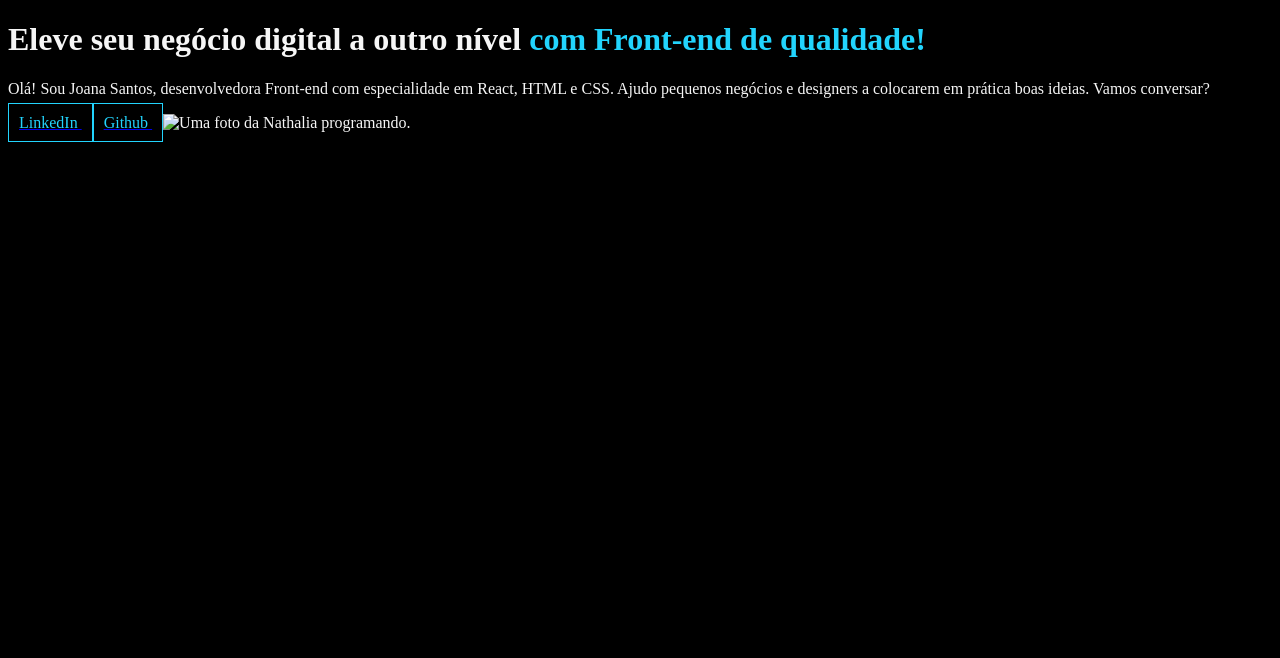
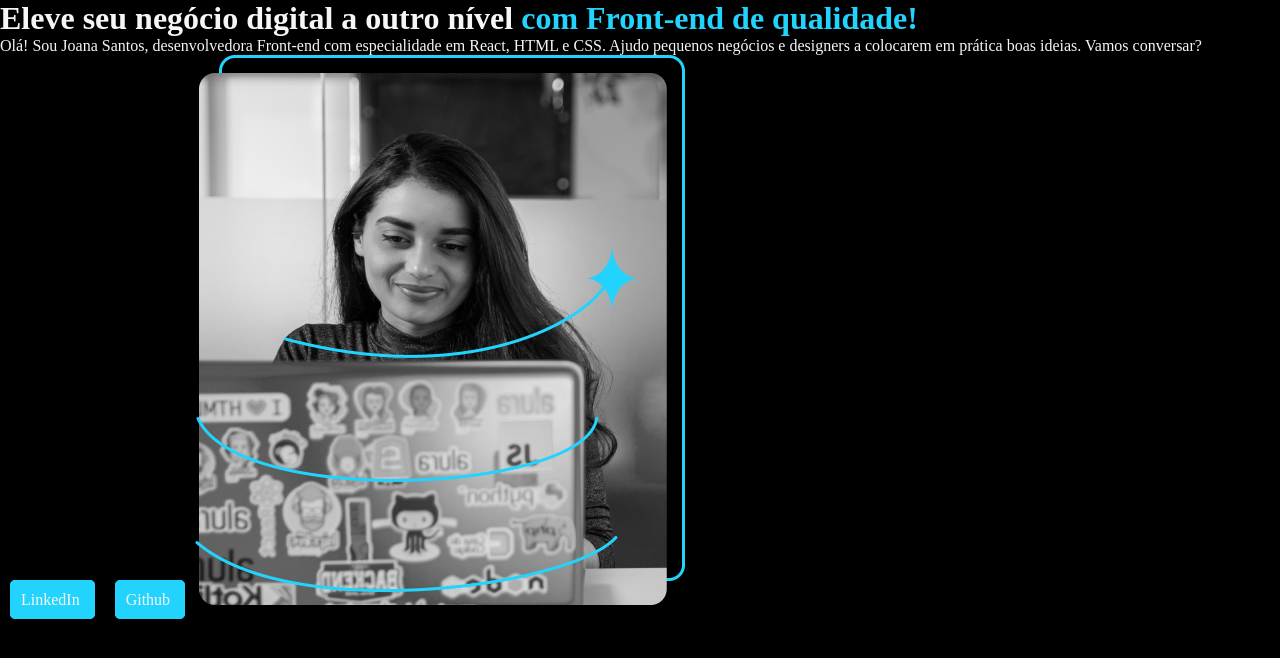
Before and after one commit to NathaliaVargas/Portfolio, a plain HTML site: page index.html in a window 1280 px wide. Drawn offline with Linux system fonts and the light colour scheme.

Commit message:
Atualizando o estilo da página

```diff
--- a/index.html
+++ b/index.html
@@ -5,15 +5,14 @@
     <meta http-equiv="X-UA-Compatible" content="IE=edge">
     <meta name="viewport" content="width=device-width, initial-scale=1.0">
     <title>Portfolio - NathaliaVargas</title>
-
+    <!-- <link rel="stylesheet" href="reset.css"> -->
     <link rel="stylesheet" href="style.css">
 </head>
 <body>
 
     <header></header>
     <main>
-        <h1> Eleve seu negócio digital a outro nível
-            <strong>com Front-end de qualidade!</strong></h1>
+        <h1> Eleve seu negócio digital a outro nível <strong class="titulo-destaque">com Front-end de qualidade!</strong></h1>
 
         <p>
             Olá! Sou Joana Santos, desenvolvedora Front-end com especialidade em React,
@@ -22,7 +21,7 @@
         </p>
         <a href="https://www.linkedin.com/in/nathalia-vargas-38aa6993/"> <span>LinkedIn </span></a>
         <a href="https://github.com/NathaliaVargas"><span> Github </span></a>
-        <img src="Imagem.png" alt="Uma foto da Nathalia programando.">
+        <img src="imagem/Imagem.png" alt="Uma foto da Nathalia programando.">
     </main>
     <footer></footer>
 
--- /dev/null
+++ b/reset.css
@@ -0,0 +1,90 @@
+* {
+	box-sizing: border-box;
+}
+
+html, body, div, span, applet, object, iframe,
+h1, h2, h3, h4, h5, h6, p, blockquote, pre,
+a, abbr, acronym, address, big, cite, code,
+del, dfn, em, img, ins, kbd, q, s, samp,
+small, strike, strong, sub, sup, tt, var,
+b, u, i, center,
+dl, dt, dd, ol, ul, li,
+fieldset, form, label, legend,
+table, caption, tbody, tfoot, thead, tr, th, td,
+article, aside, canvas, details, embed,
+figure, figcaption, footer, header, hgroup,
+menu, nav, output, ruby, section, summary,
+time, mark, audio, video {
+	margin: 0;
+	padding: 0;
+	border: 0;
+	font-size: 100%;
+	font: inherit;
+	vertical-align: baseline;
+}
+
+article, aside, details, figcaption, figure,
+footer, header, hgroup, menu, nav, section {
+	display: block;
+}
+body {
+	line-height: 1;
+}
+ol, ul {
+	list-style: none;
+}
+blockquote, q {
+	quotes: none;
+}
+blockquote:before, blockquote:after,
+q:before, q:after {
+	content: '';
+	content: none;
+}
+table {
+	border-collapse: collapse;
+	border-spacing: 0;
+}
+
+a {
+	color: inherit;
+	text-decoration: none;
+}
+
+img {
+	width: inherit;
+}
+
+button {
+	font-family: inherit;
+	font-size: inherit;
+	color: inherit;
+	font-weight: inherit;
+	padding: 0;
+	border: none;
+	background-color: unset;
+}
+
+input {
+	border: none;
+	color: inherit;
+	font-size: inherit;
+	font-weight: inherit;
+	font-family: inherit;
+}
+
+textarea {
+	border: none;
+	color: inherit;
+	font-size: inherit;
+	font-weight: inherit;
+	font-family: inherit;
+}
+
+select {
+	border: none;
+	color: inherit;
+	font-size: inherit;
+	font-weight: inherit;
+	font-family: inherit;
+}
--- a/style.css
+++ b/style.css
@@ -1,14 +1,39 @@
+/*Limpa Formatacao*/
+* {
+    margin: 0;
+    padding: 0;
+}
+
+/*Inicio da estilização*/
+
 body {
+    height: 100vh;
+    box-sizing: border-box;
     background-color: black;
     color: #F6F6F6;
+
 }
 
-strong{
+.titulo-destaque{
     color: #22D4FD;
 }
 
 span{
-    color: #22D4FD;
+    color: #F6F6F6;
     border: 1px solid #22D4FD;
+    margin: 10px;
     padding: 10px;
+    background-color: #22D4FD;
+    border-radius: 5px;
+    transition: 0.5s;
+
 }
+
+span:hover {
+    background-color: #2F626E;
+    border: 1px solid #2F626E;
+}
+
+a {
+    text-decoration: none;
+}
```
